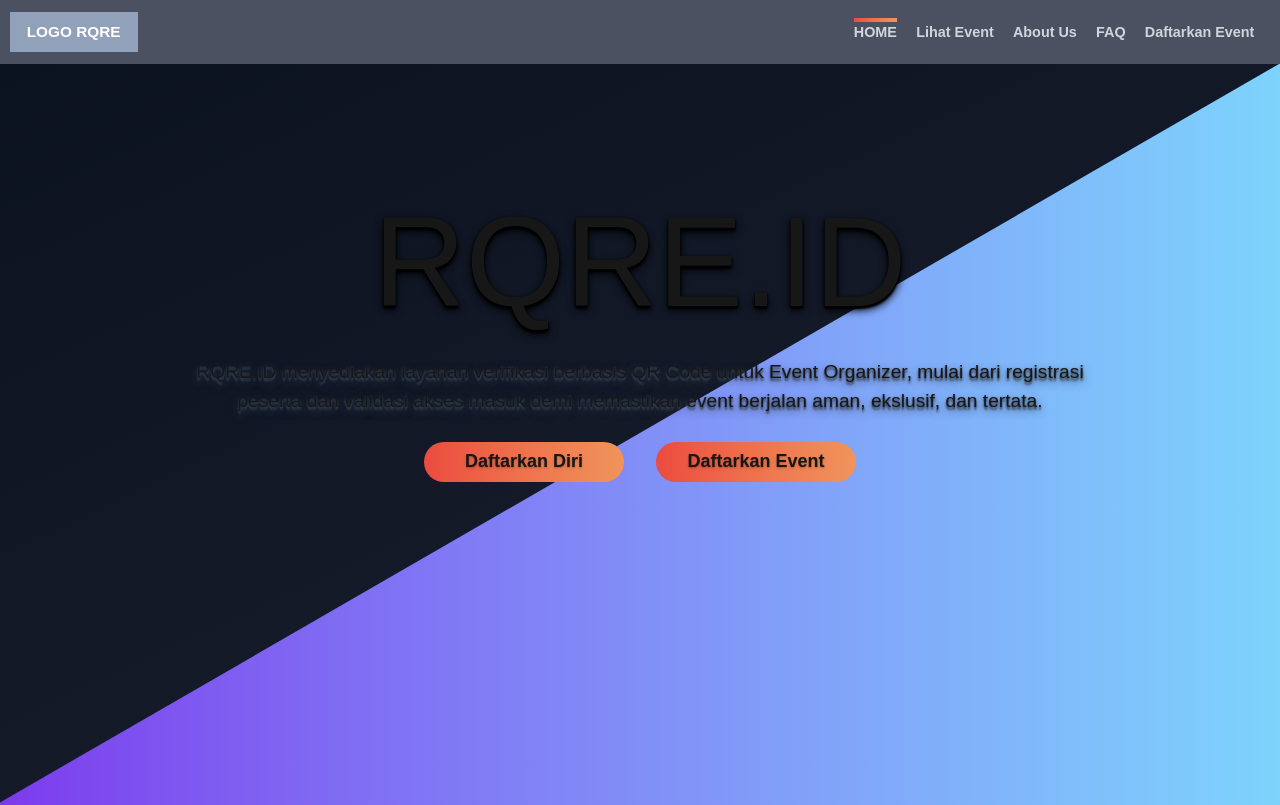
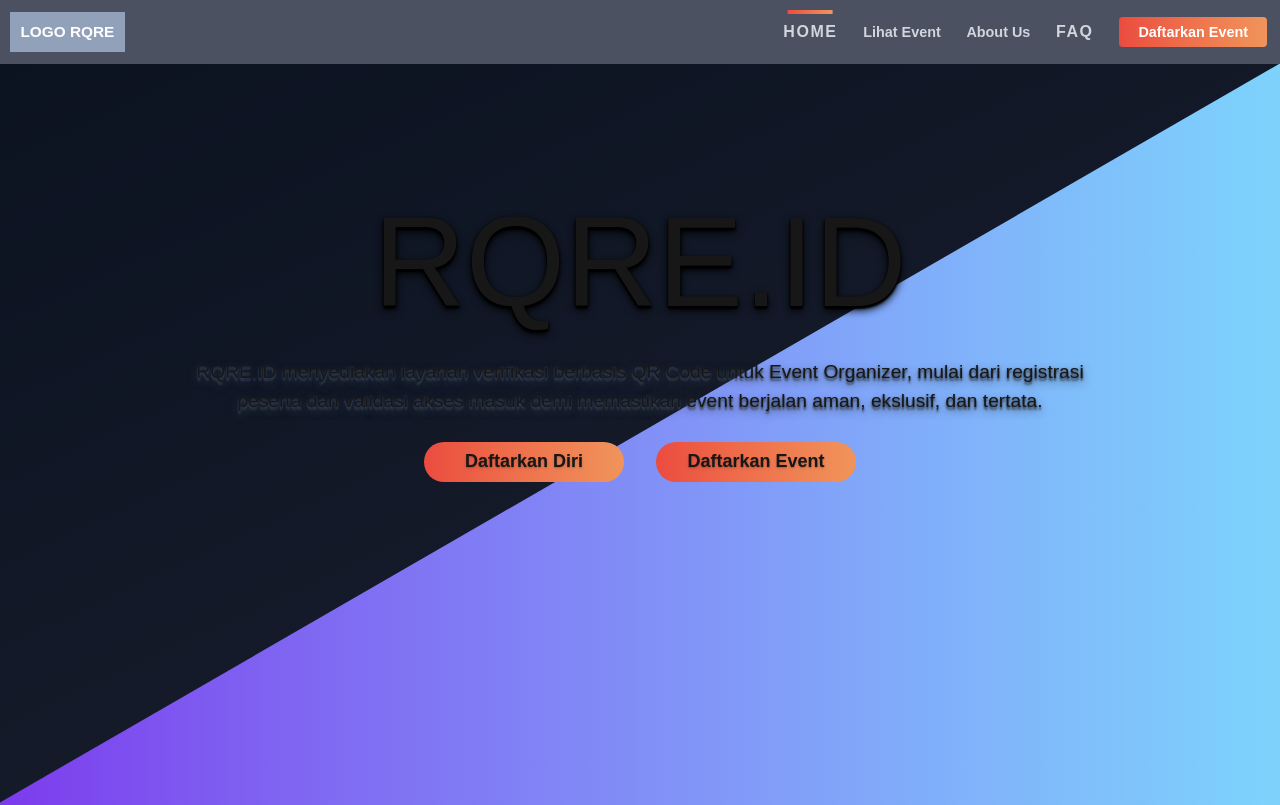
Before and after one commit to MuhReza-MN/Project-Magang-Industri, a Next.js app: page / in a window 1280 px wide. Shown: the top 805 px of the page. Built offline with nearby package versions, Linux system fonts and the light colour scheme.

Commit message:
revisi 2

```diff
--- a/src/app/layout.tsx
+++ b/src/app/layout.tsx
@@ -10,12 +10,12 @@ export default function RootLayout({
   return (
     <html lang="en">
       <body className="flex flex-col min-h-screen">
-        <header className="sticky -top-1 left-0 z-50 w-full bg-slate-900/75 text-white">
-          <nav className=" mx-auto flex justify-between items-center lg:px-[clamp(0.25rem,0.75vw,2rem)] lg:py-[clamp(0.15rem,1.5vh,2rem)]">
-            <div className="flex font-bold bg-slate-400 h-[clamp(2.5rem,5vh,7.5rem)] w-35 lg:w-[clamp(5.5rem,10vw,25rem)] text-[clamp(0.9rem,1.2vw,10rem)] justify-center items-center">
+        <header className="sticky top-0 left-0 z-50 w-full bg-slate-900/75 text-white">
+          <nav className=" mx-auto flex justify-between items-center lg:px-[clamp(0.25rem,0.75vw,2rem)]">
+            <div className="flex font-bold lg:my-[clamp(0.15rem,1.5vh,2rem)] bg-slate-400 h-[clamp(2.5rem,5vh,7.5rem)] w-35 lg:w-[clamp(5.5rem,10vw,25rem)] text-[clamp(0.9rem,1.2vw,10rem)] justify-center items-center">
               LOGO RQRE
             </div>
-            <ul className="hidden md:flex lg:flex gap-[clamp(1rem,1.2vw,5rem)] text-sm md:mr-2">
+            <ul className="hidden md:flex md:mr-2 h-full w-full justify-end">
               <NavLink />
             </ul>
             <MobileSidebar />
--- a/src/components/ui/dNavbar.tsx
+++ b/src/components/ui/dNavbar.tsx
@@ -1,7 +1,7 @@
 "use client";
 
 import { useState, useRef, useEffect } from "react";
-import { motion } from "framer-motion";
+import { clamp, motion } from "framer-motion";
 
 type NavLinkProps = {
   onNavigate?: () => void;
@@ -12,16 +12,12 @@ const navItems = [
   { id: "event", label: "Lihat Event" },
   { id: "about", label: "About Us" },
   { id: "faq", label: "FAQ" },
-  { id: "regis", label: "Daftarkan Event" },
 ];
 
 export default function NavLink({ onNavigate }: NavLinkProps) {
   const [currSect, setCurrSect] = useState("hero");
   const [hovered, setHovered] = useState<string | null>(null);
-  const [params, setParams] = useState({
-    left: 0,
-    width: 0,
-  });
+  const [params, setParams] = useState({ left: 0 });
   const containerRef = useRef<HTMLUListElement>(null);
 
   const handleScroll = (id: string) => {
@@ -50,20 +46,51 @@ export default function NavLink({ onNavigate }: NavLinkProps) {
       `[data-id="${activeId}"]`,
     );
     if (activeEl) {
-      const { offsetLeft, offsetWidth } = activeEl;
-      setParams({ left: offsetLeft, width: offsetWidth });
+      const barCenter = activeEl.offsetLeft + activeEl.offsetWidth / 2;
+
+      setParams({ left: barCenter });
     }
   }, [currSect, hovered]);
+
+  useEffect(() => {
+    const sections = navItems.map((item) => document.getElementById(item.id));
+    if (!sections.length) return;
+
+    const header = document.querySelector("header");
+    const headerHeight = header?.getBoundingClientRect().height || 0;
+
+    const observer = new IntersectionObserver(
+      (entries) => {
+        const visible = entries
+          .filter((entry) => entry.isIntersecting)
+          .sort((a, b) => b.intersectionRatio - a.intersectionRatio)[0];
+
+        if (visible) setCurrSect(visible.target.id);
+      },
+      {
+        rootMargin: `-${headerHeight}px 0px -40% 0px`,
+        threshold: [0.25, 0.5, 0.75],
+      },
+    );
+    sections.forEach((sec) => sec && observer.observe(sec));
+
+    return () => {
+      sections.forEach((sec) => sec && observer.unobserve(sec));
+    };
+  }, []);
 
   return (
     <ul
       ref={containerRef}
-      className="relative flex gap-[clamp(1rem,1.2rem,5rem)] text-sm md:mr-2"
+      className="relative flex flex-col gap-4 md:gap-0 md:flex-row md:h-[clamp(3.75rem,6vh,7.5rem)]
+        text-sm md:mr-2 md:items-center justify-center py-1 md:py-0
+      "
     >
       <motion.div
-        className="absolute -top-1 h-[4px] bg-gradient-to-r from-[#eb4b3f] to-[#f0945b]"
-        animate={{ left: params.left, width: params.width }}
+        className="absolute top-2 h-[clamp(0.2rem,0.3vw,2rem)] w-[clamp(1.25rem,3.5vw,4rem)] bg-gradient-to-r from-[#eb4b3f] to-[#f0945b] pointer-events-none"
+        animate={{ left: params.left }}
         transition={{ type: "spring", stiffness: 400, damping: 30 }}
+        style={{ translateX: "-50%" }}
       />
 
       {navItems.map((item) => (
@@ -71,19 +98,31 @@ export default function NavLink({ onNavigate }: NavLinkProps) {
           <button
             type="button"
             data-id={item.id}
-            onClick={() =>
-              item.id === "register"
-                ? alert("coming soon")
-                : handleScroll(item.id)
-            }
+            onClick={() => handleScroll(item.id)}
             onMouseEnter={() => setHovered(item.id)}
             onMouseLeave={() => setHovered(null)}
-            className="relative text-gray-300 font-extrabold text-[clamp(0.9rem,1.1vw,5rem)] hover:text-gray-400 transition-colors duration-200"
+            className={`relative text-gray-300 font-extrabold hover:text-gray-400 transition-transform duration-10 md:duration-200 w-full text-left md:text-center md:px-[clamp(0.75rem,1vw,2rem)]
+              ${item.id === "hero" || item.id === "faq" ? "text-[clamp(1rem,1.2vw,5rem)] tracking-widest" : "text-[clamp(0.9rem,1.1vw,5rem)]"} active:text-white
+            `}
           >
             {item.label}
           </button>
         </li>
       ))}
+      <li>
+        <button
+          type="button"
+          onClick={() => {
+            alert("coming soon");
+            if (onNavigate) onNavigate();
+          }}
+          className="relative justify-center items-center text-gray-300  md:text-white font-extrabold text-[clamp(0.9rem,1.1vw,5rem)] hover:text-gray-400 transition-colors duration-200 md:ml-[clamp(0.1rem,1vw,2rem)] md:px-[clamp(0.75rem,1vw,2rem)]
+            md:bg-gradient-to-r md:from-[#eb4b3f] md:to-[#f0945b] md:py-[clamp(0.2rem,0.4vw,1.2rem)] rounded w-full text-left md:text-center
+          "
+        >
+          Daftarkan Event
+        </button>
+      </li>
     </ul>
   );
 }
--- a/src/components/ui/mNavbar.tsx
+++ b/src/components/ui/mNavbar.tsx
@@ -67,7 +67,7 @@ export default function MobileSidebar() {
                 ✕
               </button>
             </div>
-            <ul className="flex flex-col gap-4 p-4 text-sm">
+            <ul className="flex flex-col p-4">
               <NavLink onNavigate={closeSidebar} />
             </ul>
           </aside>
```
